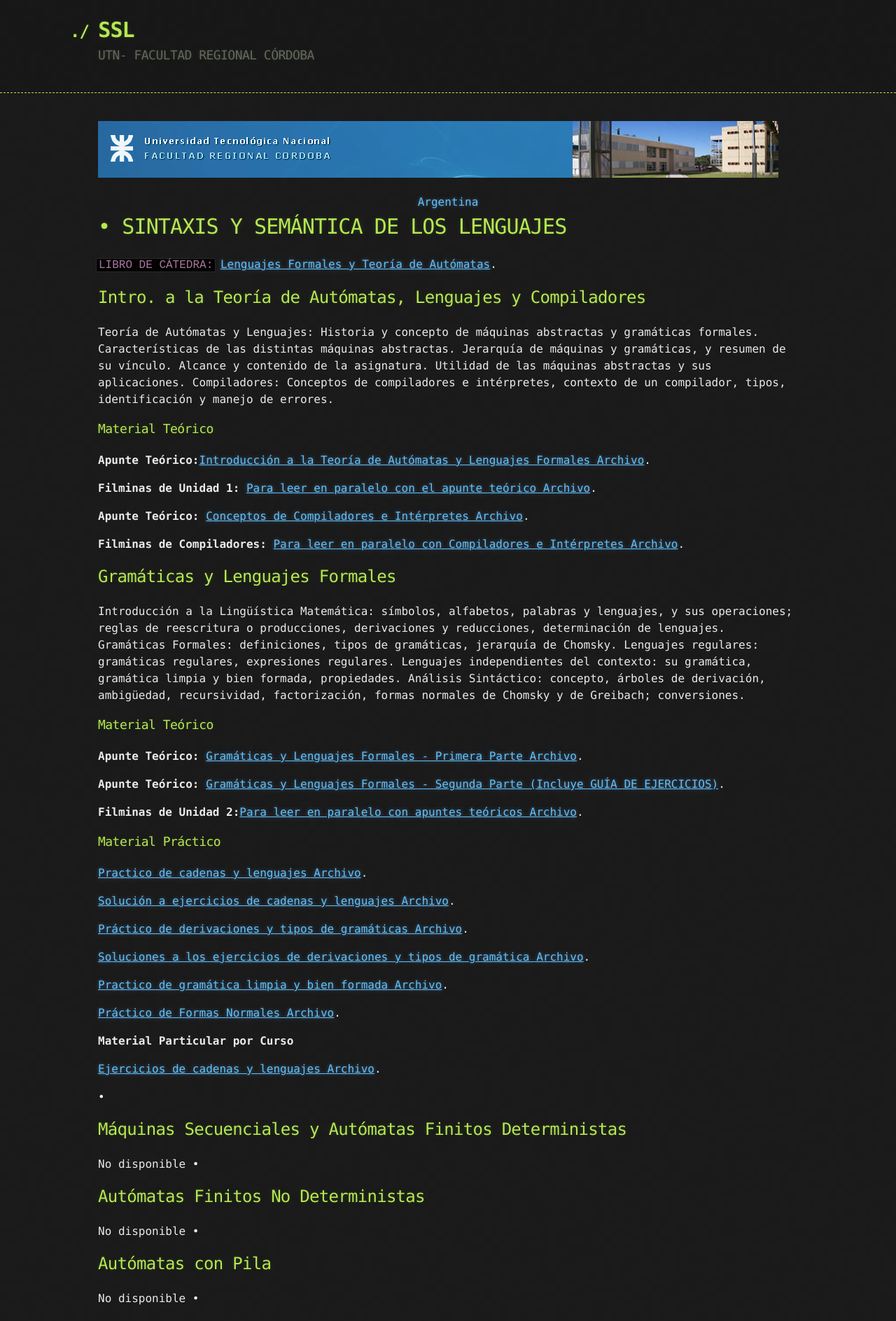
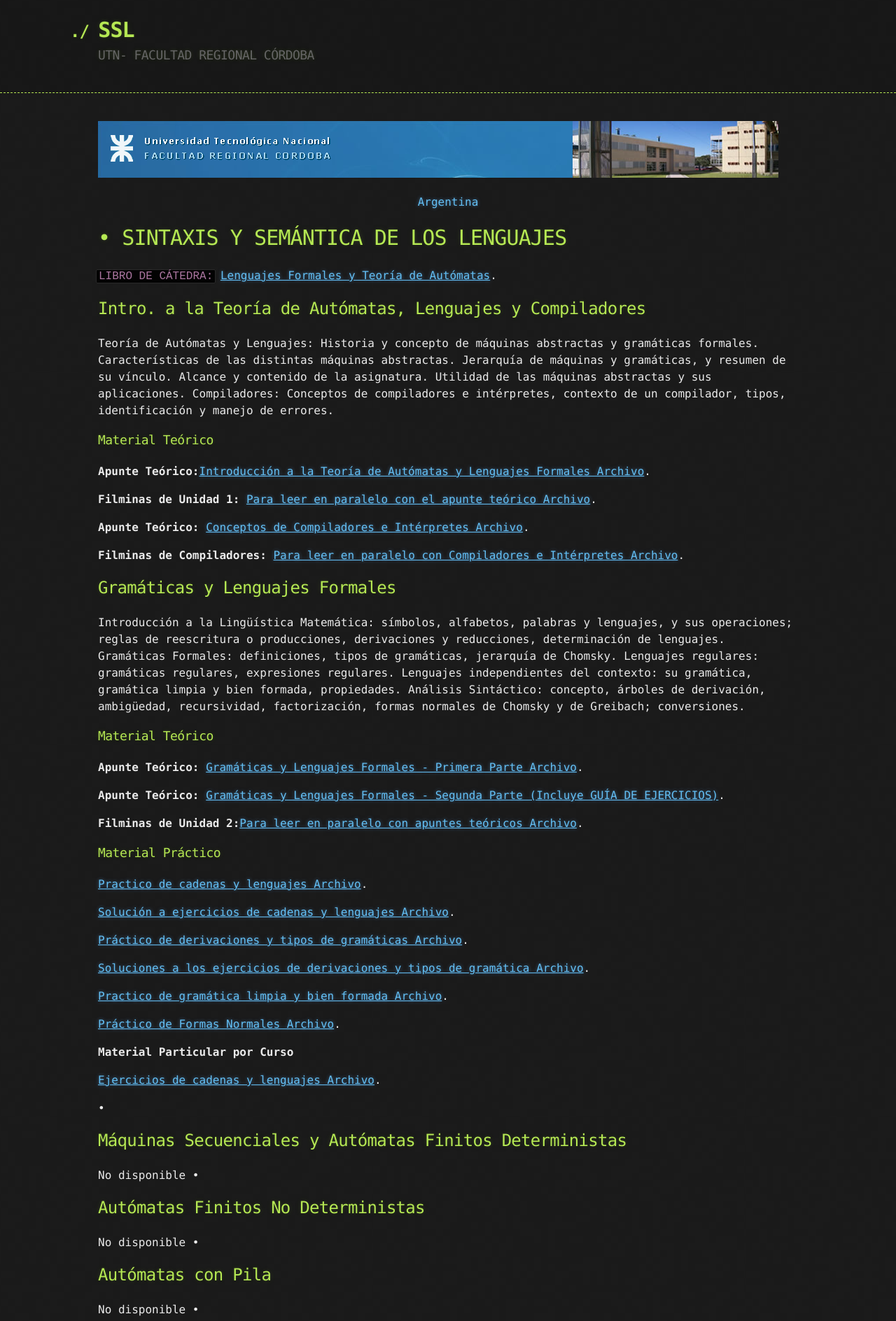
Before and after one commit to Ismael0351/utnfrcssl, a Jekyll site: the page built from index.md, in a window 1280 px wide. Shown: the top 1888 px of the page at 70% size. Built offline with Jekyll 4.4.1, drawn with Linux system fonts in a browser that asks for light colours; our own code applies the rules of GitHub Pages for plain Markdown files.

Commit message:
Update index.md

```diff
--- a/index.md
+++ b/index.md
@@ -1,8 +1,9 @@
 
   ![Branching](https://raw.githubusercontent.com/Ismael0351/utnfrcssl/main/utnfoto.png)
+    <center><a href="//24timezones.com/es_reloj/argentina_buenos_aires_hora.php" style="text-decoration: none" class="clock24" id="tz24-1617229427-cc10022-eyJob3VydHlwZSI6IjI0Iiwic2hvd2RhdGUiOiIxIiwic2hvd3NlY29uZHMiOiIxIiwic2hvd3RpbWV6b25lIjoiMSIsInR5cGUiOiJkIiwibGFuZyI6ImVzIn0=" title="hora Buenos Aires" target="_blank" rel="nofollow">Argentina</a>
+<script type="text/javascript" src="//w.24timezones.com/l.js" async></script></center>
 
-  <center><a href="//24timezones.com/es_reloj/argentina_buenos_aires_hora.php" style="text-decoration: none" class="clock24" id="tz24-1617229427-cc10022-eyJob3VydHlwZSI6IjI0Iiwic2hvd2RhdGUiOiIxIiwic2hvd3NlY29uZHMiOiIxIiwic2hvd3RpbWV6b25lIjoiMSIsInR5cGUiOiJkIiwibGFuZyI6ImVzIn0=" title="hora Buenos Aires" target="_blank" rel="nofollow">Argentina</a>
-<script type="text/javascript" src="//w.24timezones.com/l.js" async></script></center>
+
 
 # •	 SINTAXIS Y SEMÁNTICA DE LOS LENGUAJES
 
```
